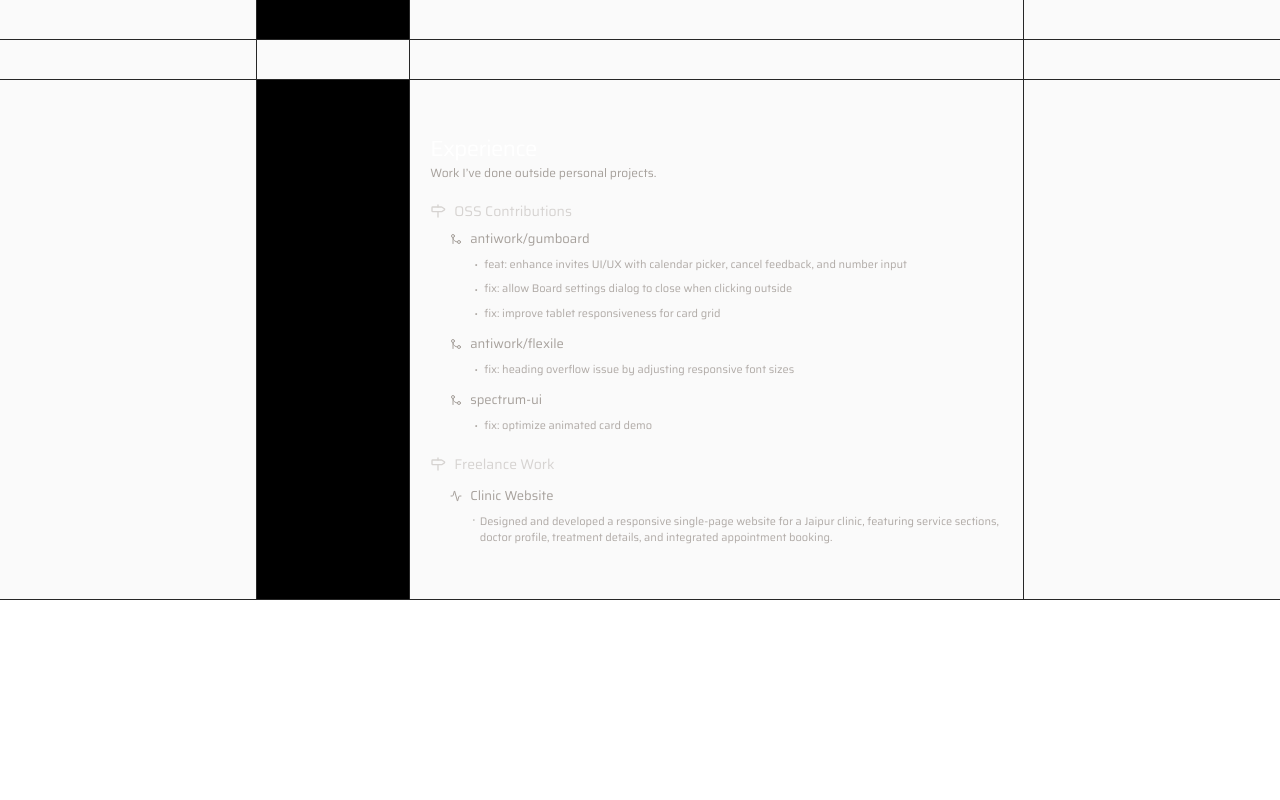
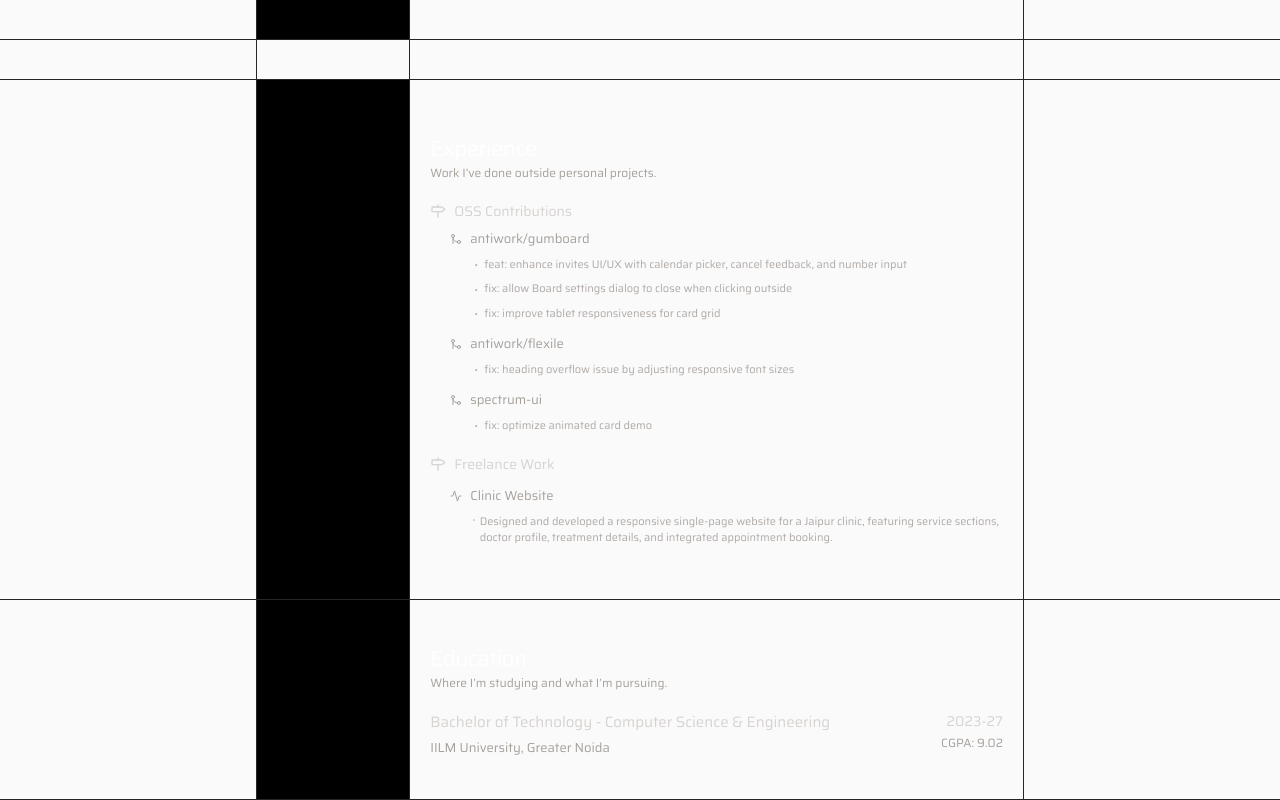
Before and after one commit to amriteshx1/portfolio, a Next.js app: page / in a window 1280 px wide. Shown: the part 1768-2568 px from the top of the page. Before the commit the page ends 2368 px from the top, so only its background shows below. Built offline with nearby package versions, Linux system fonts and the light colour scheme.

Commit message:
add education section to the page

```diff
--- a/src/app/page.tsx
+++ b/src/app/page.tsx
@@ -216,6 +216,28 @@ export default function Home() {
         </div>
       </div>
 
+      <div className="h-[25vh] w-full flex justify-center items-center border-b border-b-neutral-800">
+        <div className="h-full w-[60%] flex items-center justify-start border-x border-x-neutral-800">
+          <div className="h-full w-[20%] flex items-center justify-center border-r border-r-neutral-800 dotted-pattern">
+
+          </div>
+          <div className="h-full w-[80%] flex flex-col items-start justify-center text-stone-400">
+            <p className="ml-5 tracking-tight text-[22px] text-white">Education</p>
+            <p className="ml-5 text-xs">Where I’m studying and what I’m pursuing.</p>
+            <div className="flex w-full items-start justify-start">
+              <div className="w-[70%] flex flex-col items-start justify-start">
+                <p className="ml-5 mt-5 text-[15px] text-stone-300">Bachelor of Technology - Computer Science & Engineering</p>
+                <p className="ml-5 mt-1 text-[13px] text-stone-400">IILM University, Greater Noida</p>
+              </div>
+              <div className="w-[30%] flex flex-col justify-start items-end">
+                <p className="mr-5 mt-5 text-sm text-stone-300">2023-27</p>
+                <p className="mr-5 mt-1 text-xs text-stone-400">CGPA: 9.02</p>
+              </div>
+            </div>
+          </div>
+        </div>
+      </div>
+
 
 
 
```
